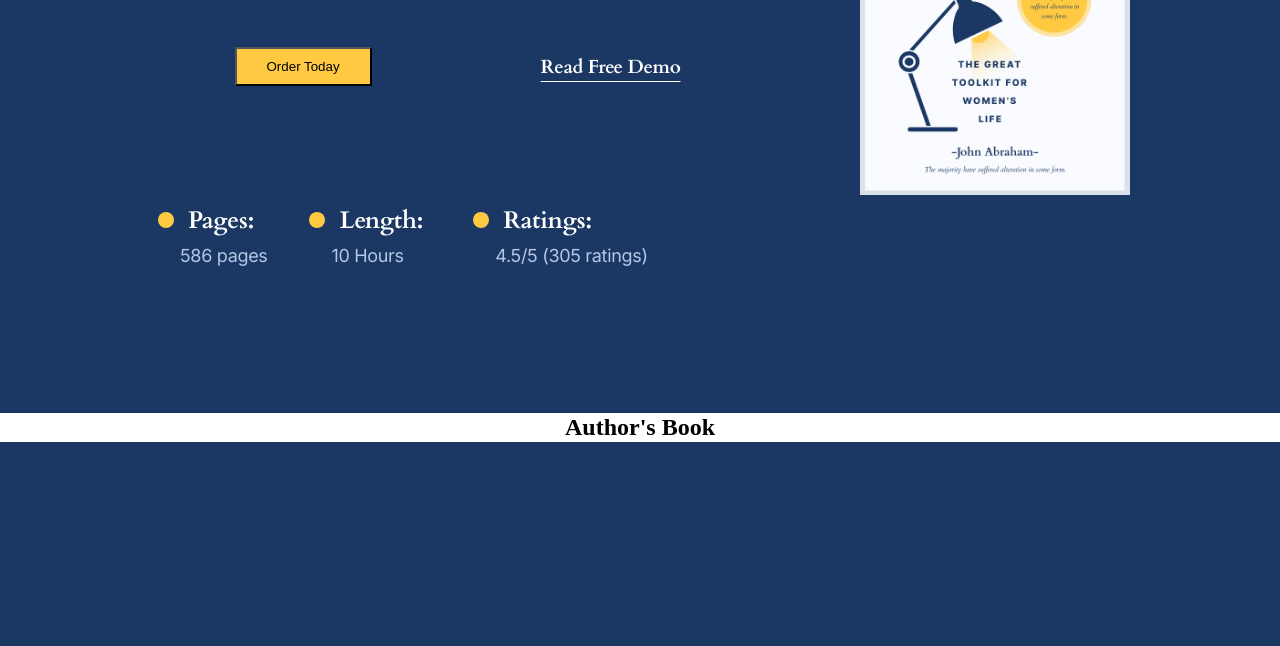
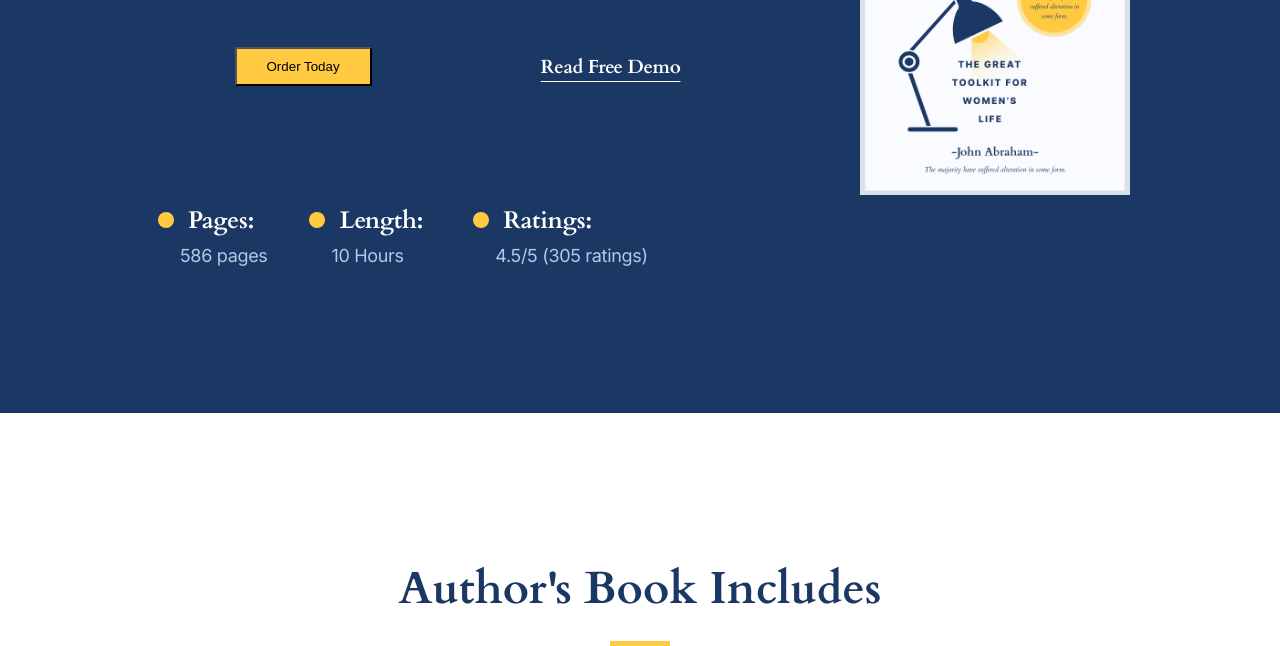
Before and after one commit to nonatodiego/booksite, a plain HTML site: page index.html in a window 1280 px wide. Shown: the part 517-1163 px from the top of the page. Before the commit the page ends 1025 px from the top, so only its background shows below. Drawn offline with Linux system fonts and the light colour scheme.

Commit message:
author book section

```diff
--- a/css/style.css
+++ b/css/style.css
@@ -42,6 +42,21 @@ button {
 
     cursor: pointer;
 }
+
+.btn-light {
+    background-color: #fff;
+    border: 1px solid var(--secundary-color);
+}
+
+
+.divider {
+    width: 60px;
+    height: 5px;
+    background-color: var(--secundary-color);
+    margin: 0 auto;
+}
+
+
 
 /* navbar */
 nav {
@@ -197,9 +212,17 @@ main .text .links .link-demo {
 }
 
 #author-book {
-    border: 1px solid #fff;
+    background-color: #fff;
+    text-align: center;
 
-    background-color: #fff;
+    padding-top: 145px;
+}
 
-    text-align: center;
+#author-book h1 {
+    color: var(--primary-color);
+    font-family: 'Cardo';
+    font-weight: 700;
+    font-size: 45px;
+
+    margin-bottom: 22px;
 }
--- a/index.html
+++ b/index.html
@@ -72,8 +72,10 @@
             </main>
         </div>
 
-        <section class="container" id="author-book">
-            <h1>Author's Book</h1>
+        <section id="author-book">
+            <h1>Author's Book Includes</h1>
+            <div class="divider"></div>
+
         </section>
         <section class="author-about"></section>
         <section class="trusted-by"></section>
```
